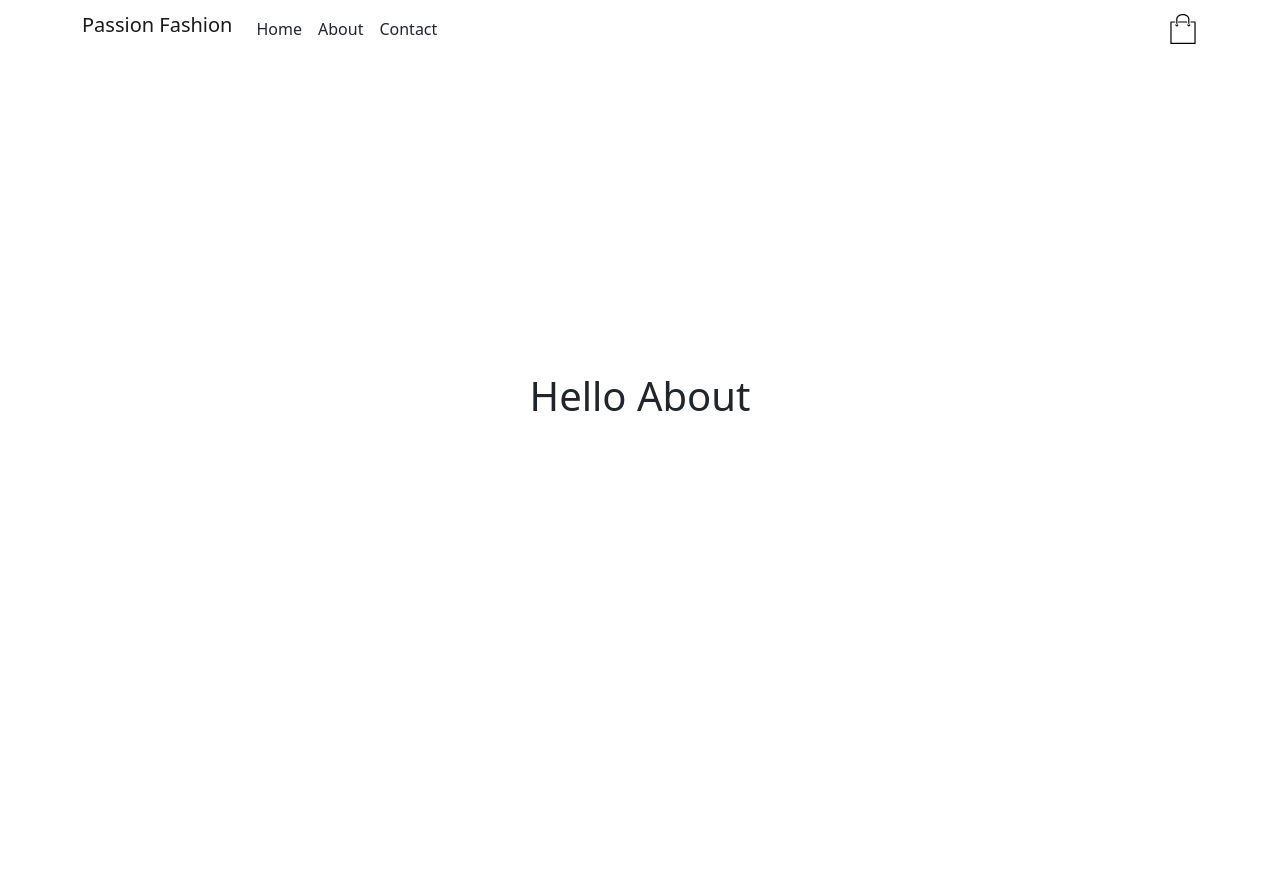
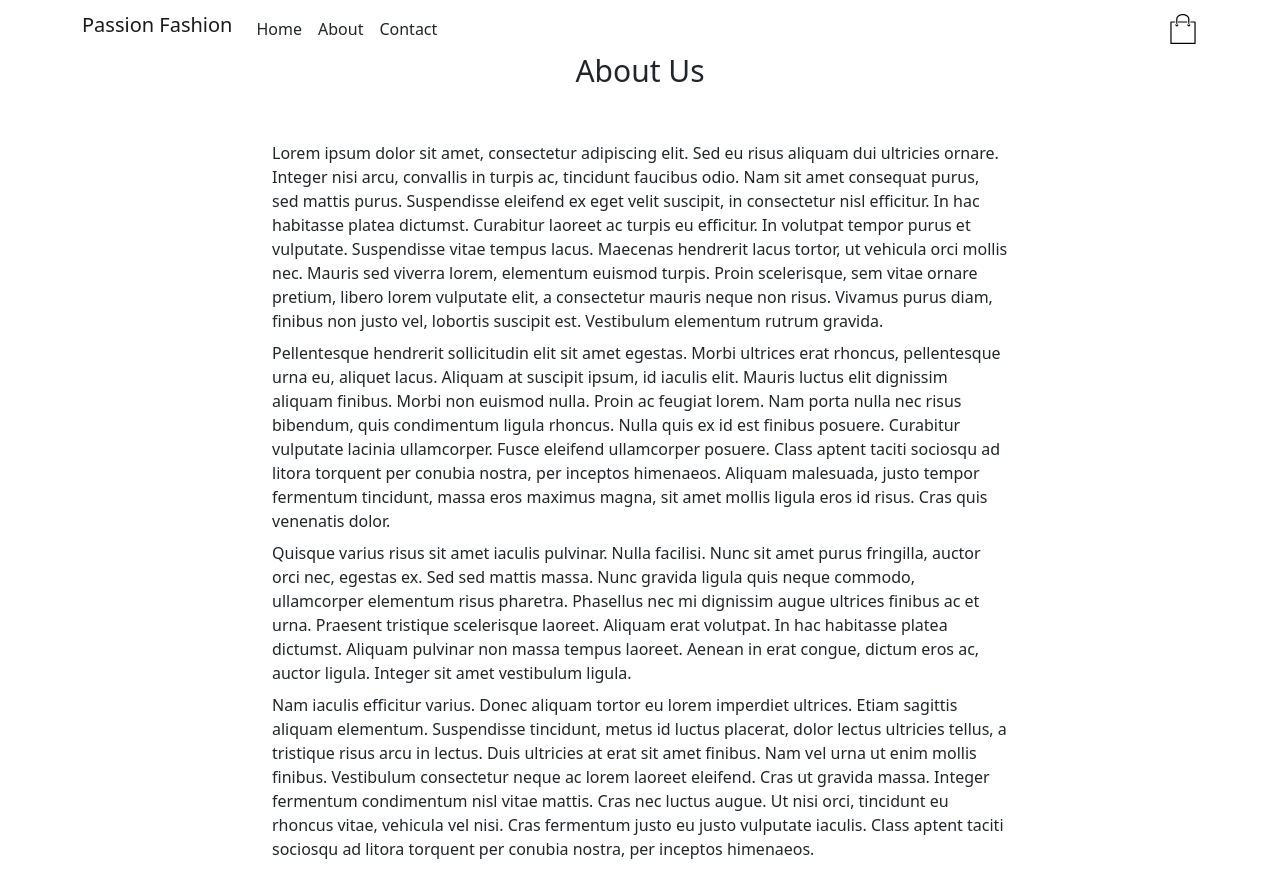
Before and after one commit to sumeyye-uzgor/express-store, a Next.js app: page /about in a window 1280 px wide. Before the commit the page ends 800 px from the top, so only its background shows below. Built offline with nearby package versions, Linux system fonts and the light colour scheme.

Commit message:
Contact Page and About Page are fixed

```diff
--- a/pages/about.tsx
+++ b/pages/about.tsx
@@ -1,21 +1,34 @@
-import Head from 'next/head'
-import Image from 'next/image'
-import styles from '../styles/Home.module.css'
+import { Container, Row, Col } from "react-bootstrap";
 
-export default function About() {
+function About() {
     return (
-        <div className={styles.container}>
-            <Head>
-                <title>Create Next App</title>
-                <meta name="description" content="Generated by create next app" />
-                <link rel="icon" href="/favicon.ico" />
-            </Head>
-
-            <main className={styles.main}>
-                <h1>Hello About</h1>
-            </main>
-
-
-        </div>
+        <Container>
+            <Row className="justify-content-center my-5" style={{ fontSize: "30px" }}>
+                <Col xs={12} md={8} className="text-center">
+                    About Us
+                </Col>
+            </Row>
+            <Row className="justify-content-center my-2">
+                <Col xs={12} md={8}>
+                    Lorem ipsum dolor sit amet, consectetur adipiscing elit. Sed eu risus aliquam dui ultricies ornare. Integer nisi arcu, convallis in turpis ac, tincidunt faucibus odio. Nam sit amet consequat purus, sed mattis purus. Suspendisse eleifend ex eget velit suscipit, in consectetur nisl efficitur. In hac habitasse platea dictumst. Curabitur laoreet ac turpis eu efficitur. In volutpat tempor purus et vulputate. Suspendisse vitae tempus lacus. Maecenas hendrerit lacus tortor, ut vehicula orci mollis nec. Mauris sed viverra lorem, elementum euismod turpis. Proin scelerisque, sem vitae ornare pretium, libero lorem vulputate elit, a consectetur mauris neque non risus. Vivamus purus diam, finibus non justo vel, lobortis suscipit est. Vestibulum elementum rutrum gravida.
+                </Col>
+            </Row>
+            <Row className="justify-content-center my-2">
+                <Col xs={12} md={8}>
+                    Pellentesque hendrerit sollicitudin elit sit amet egestas. Morbi ultrices erat rhoncus, pellentesque urna eu, aliquet lacus. Aliquam at suscipit ipsum, id iaculis elit. Mauris luctus elit dignissim aliquam finibus. Morbi non euismod nulla. Proin ac feugiat lorem. Nam porta nulla nec risus bibendum, quis condimentum ligula rhoncus. Nulla quis ex id est finibus posuere. Curabitur vulputate lacinia ullamcorper. Fusce eleifend ullamcorper posuere. Class aptent taciti sociosqu ad litora torquent per conubia nostra, per inceptos himenaeos. Aliquam malesuada, justo tempor fermentum tincidunt, massa eros maximus magna, sit amet mollis ligula eros id risus. Cras quis venenatis dolor.
+                </Col>
+            </Row>
+            <Row className="justify-content-center my-2">
+                <Col xs={12} md={8}>
+                    Quisque varius risus sit amet iaculis pulvinar. Nulla facilisi. Nunc sit amet purus fringilla, auctor orci nec, egestas ex. Sed sed mattis massa. Nunc gravida ligula quis neque commodo, ullamcorper elementum risus pharetra. Phasellus nec mi dignissim augue ultrices finibus ac et urna. Praesent tristique scelerisque laoreet. Aliquam erat volutpat. In hac habitasse platea dictumst. Aliquam pulvinar non massa tempus laoreet. Aenean in erat congue, dictum eros ac, auctor ligula. Integer sit amet vestibulum ligula.
+                </Col>
+            </Row>
+            <Row className="justify-content-center my-2">
+                <Col xs={12} md={8}>
+                    Nam iaculis efficitur varius. Donec aliquam tortor eu lorem imperdiet ultrices. Etiam sagittis aliquam elementum. Suspendisse tincidunt, metus id luctus placerat, dolor lectus ultricies tellus, a tristique risus arcu in lectus. Duis ultricies at erat sit amet finibus. Nam vel urna ut enim mollis finibus. Vestibulum consectetur neque ac lorem laoreet eleifend. Cras ut gravida massa. Integer fermentum condimentum nisl vitae mattis. Cras nec luctus augue. Ut nisi orci, tincidunt eu rhoncus vitae, vehicula vel nisi. Cras fermentum justo eu justo vulputate iaculis. Class aptent taciti sociosqu ad litora torquent per conubia nostra, per inceptos himenaeos.
+                </Col>
+            </Row>
+        </Container>
     )
 }
+export default About;
```
Also changed, not shown: pages/contact.tsx (+65 -19 lines).
